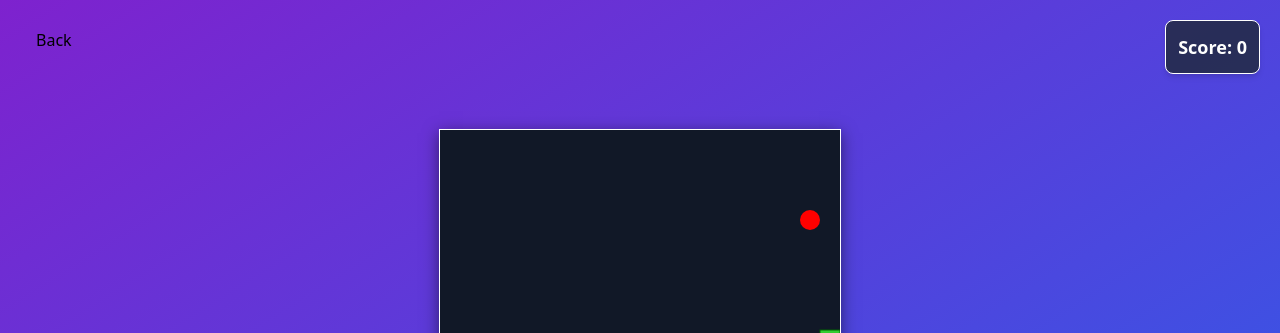
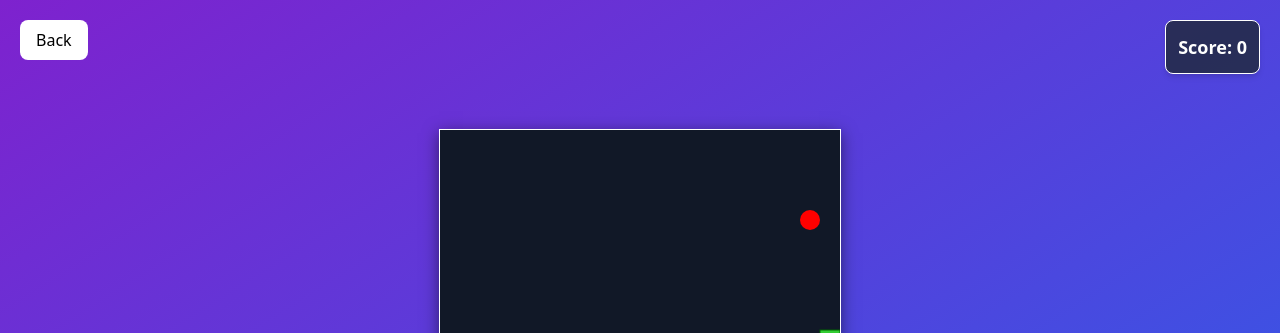
Before and after one commit to mdimranhasanmahin/game-zone, a plain HTML site: page snake-game.html in a window 1280 px wide. Shown: the top 333 px of the page. Drawn offline with nearby package versions, Linux system fonts and the light colour scheme.

Commit message:
2nd commit

```diff
--- a/snake-game.html
+++ b/snake-game.html
@@ -12,7 +12,7 @@
   </style>
 </head>
 <body class="m-0 flex flex-col justify-center items-center h-screen bg-gradient-to-br from-purple-700 to-blue-600 text-white font-sans">
-  <button onclick="goBack()" class="absolute top-5 left-5 bg-gray text-black px-4 py-2 rounded-lg hover:bg-gray-300">
+  <button onclick="goBack()" class="absolute top-5 left-5 bg-white text-black px-4 py-2 rounded-lg hover:bg-gray-300">
     Back
  </button>
   <div id="game-over" class="hidden absolute top-1/2 left-1/2 transform -translate-x-1/2 -translate-y-1/2 flex flex-col justify-center items-center bg-black bg-opacity-80 p-5 rounded-lg">
```
Also changed, not shown: tic-tac-toe.html (+1 -1 lines).
